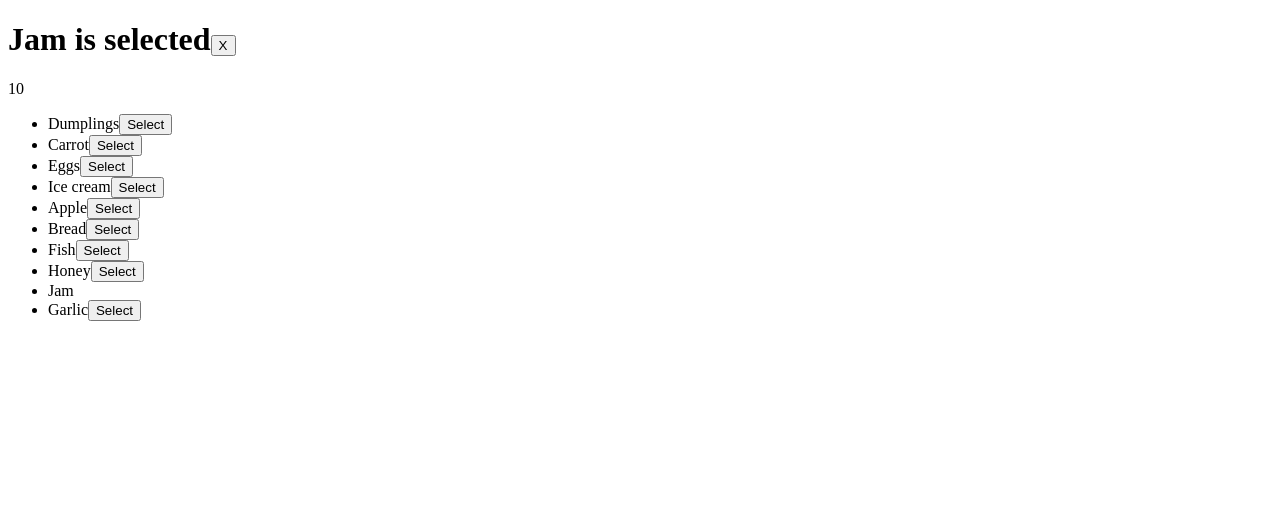
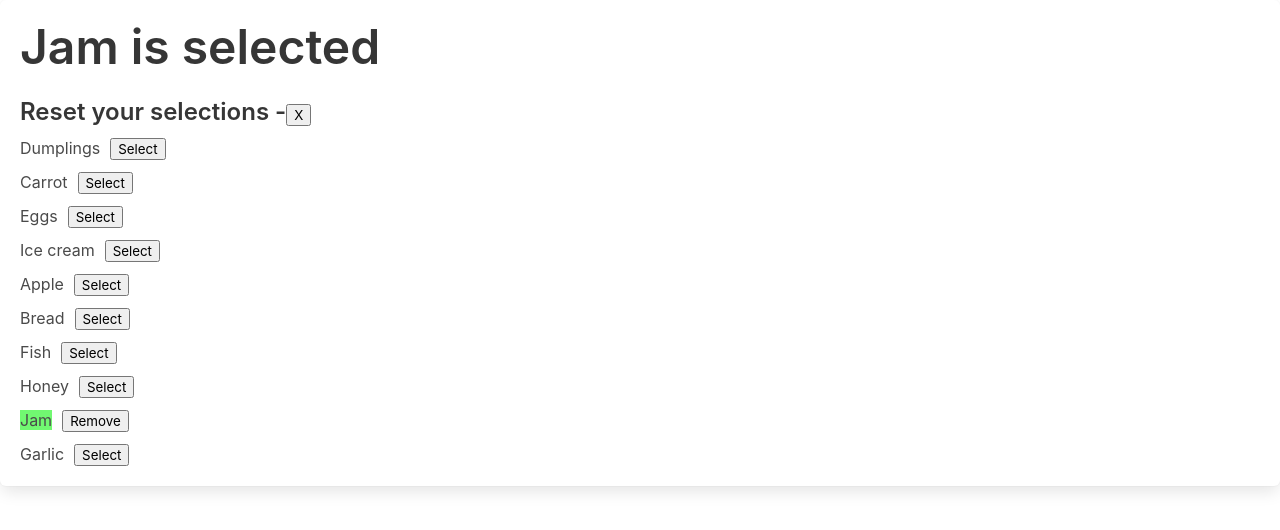
Before and after one commit to mate-academy/react_goods-selector, a React (Create React App) app: page / in a window 1280 px wide. Shown: the top 530 px of the page. Built offline with nearby package versions, Linux system fonts and the light colour scheme.

Commit message:
Solution

```diff
--- a/package.json
+++ b/package.json
@@ -10,6 +10,7 @@
     "@types/react": "^17.0.15",
     "@types/react-dom": "^17.0.9",
     "bulma": "^0.9.3",
+    "classnames": "^2.3.1",
     "node-sass": "^6.0.1",
     "react": "^17.0.2",
     "react-dom": "^17.0.2",
--- a/src/App.scss
+++ b/src/App.scss
@@ -1 +1,11 @@
-// styles go here
+.selected {
+  background-color: rgb(113, 248, 113);
+}
+
+.listItem {
+  margin-top: 10px;
+
+  &__text {
+    margin-right: 10px;
+  }
+}
--- a/src/App.tsx
+++ b/src/App.tsx
@@ -1,4 +1,6 @@
 import React from 'react';
+import classNames from 'classnames';
+import 'bulma/css/bulma.min.css';
 import './App.scss';
 
 type Good = string;
@@ -17,49 +19,95 @@ const goodsFromServer: Good[] = [
 ];
 
 type State = {
-  selectedGood: Good
+  selectedGoods: Good[]
 };
 
 class App extends React.Component<{}, State> {
   state = {
-    selectedGood: 'Jam',
+    selectedGoods: ['Jam'],
   };
 
   goodSelector = (selectedGood: Good) => {
-    this.setState({ selectedGood });
+    this.setState(state => {
+      const good = [selectedGood];
+      const selectedGoods = state.selectedGoods.concat(good);
+
+      return {
+        selectedGoods,
+      };
+    });
+  };
+
+  goodRemover = (selectedGood: Good) => {
+    this.setState(state => {
+      const selectedGoods = state.selectedGoods
+        .filter(good => good !== selectedGood);
+
+      return {
+        selectedGoods,
+      };
+    });
   };
 
   render(): React.ReactNode {
-    const { selectedGood } = this.state;
+    const { selectedGoods } = this.state;
     const resetButton = (
       <button
         type="button"
-        onClick={() => this.setState({ selectedGood: '' })}
+        onClick={() => this.setState({ selectedGoods: [] })}
       >
         X
       </button>
     );
 
+    function getListInformation(list: Good[]): string {
+      const listCopy = [...list];
+
+      const endGood = listCopy.pop();
+
+      switch (list.length) {
+        case 0:
+          return 'No goods selected';
+        case 1:
+          return `${list[0]} is selected`;
+        case 2:
+          return `${list.join(' and ')} are selected`;
+        default:
+          return `${listCopy.join(', ')} and ${endGood} are selected`;
+      }
+    }
+
     return (
-      <div className="App">
-        {selectedGood
-          ? (
-            <>
-              <h1>
-                {`${selectedGood} is selected`}
-                {resetButton}
-              </h1>
-            </>
-          )
-          : <h1>No goods selected</h1>}
-        {goodsFromServer.length}
+      <div className="App box">
+        <h1 className="title is-1">
+          {getListInformation(selectedGoods)}
+        </h1>
+        {selectedGoods.length !== 0 && (
+          <div>
+            <span className="title is-4">Reset your selections -</span>
+            {resetButton}
+          </div>
+        )}
+
         <ul>
           {goodsFromServer.map(good => (
             <>
-              <li key={good}>
-                {good}
-                {selectedGood !== good
-                  && (
+              <li key={good} className="listItem">
+                <span
+                  className={classNames('listItem__text', { selected: selectedGoods.includes(good) })}
+                >
+                  {good}
+                </span>
+                {selectedGoods.includes(good)
+                  ? (
+                    <button
+                      type="button"
+                      onClick={() => this.goodRemover(good)}
+                    >
+                      Remove
+                    </button>
+                  )
+                  : (
                     <button
                       type="button"
                       onClick={() => this.goodSelector(good)}
```
